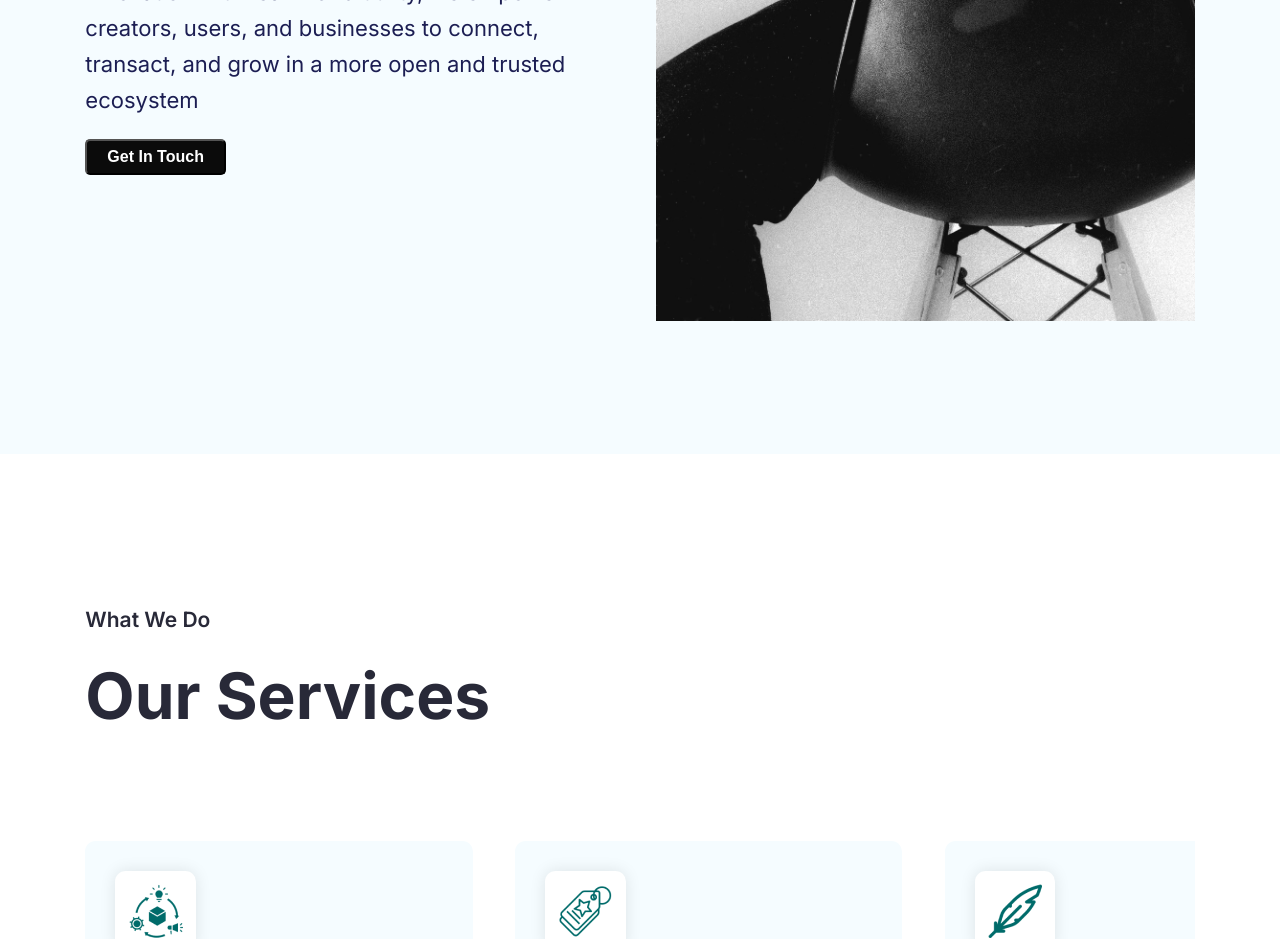
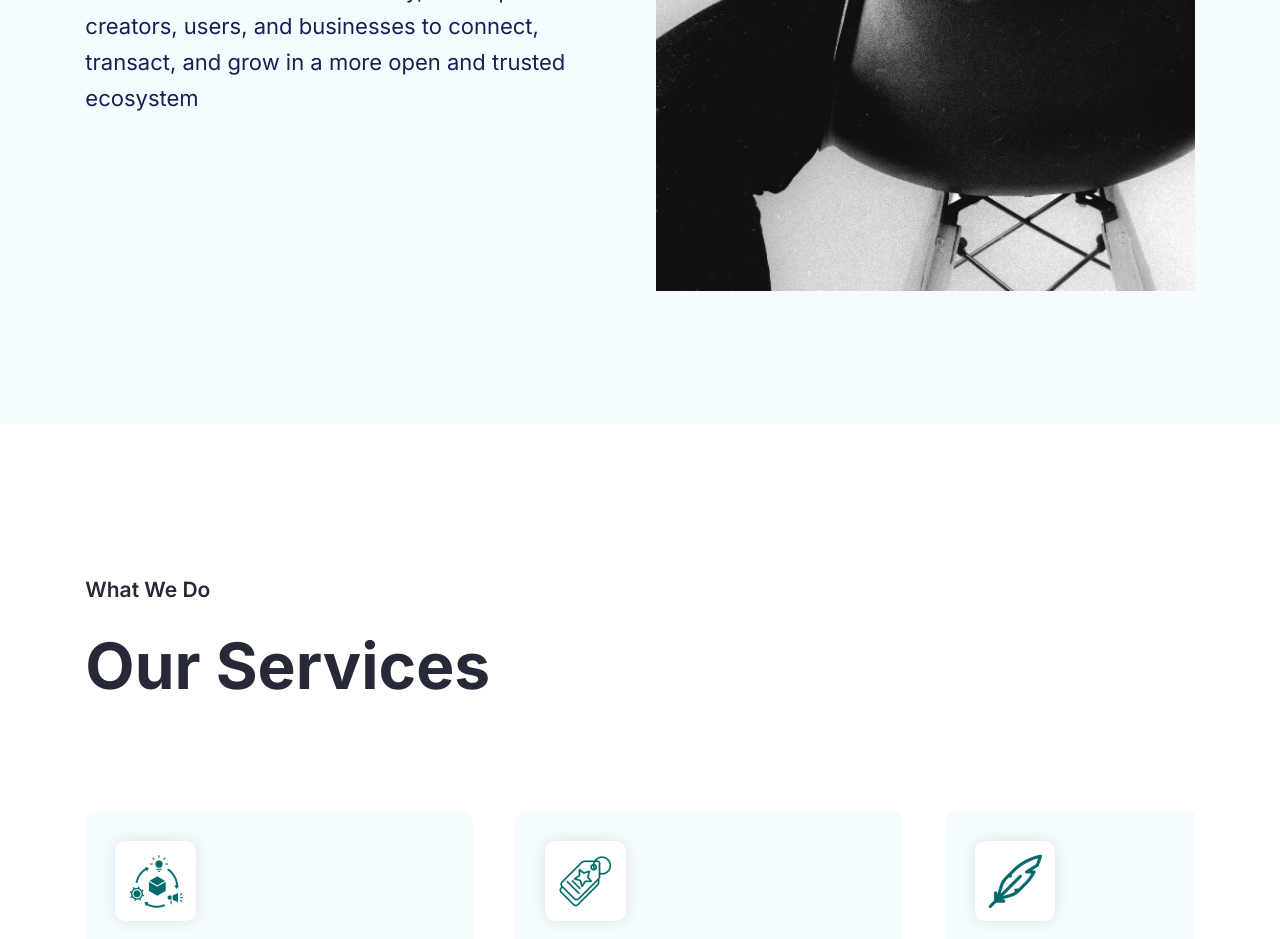
Before and after one commit to SteveTambo/HabixWeb, a React (Create React App) app in the folder client/: page / in a window 1280 px wide. Shown: the part 860-1799 px from the top of the page. Built offline with nearby package versions, Linux system fonts and the light colour scheme.

Commit message:
hero section

```diff
--- a/client/src/App.css
+++ b/client/src/App.css
@@ -8,7 +8,7 @@ body {
   -webkit-font-smoothing: "Inter", sans-serif;
   -moz-osx-font-smoothing: "Inter", sans-serif;
   font-style: normal;
-  padding-top: 90px;
+  padding-top: 60px;
 }
 img {
   max-width: 100%;
--- a/client/src/Pages/Home/HeroSection.jsx
+++ b/client/src/Pages/Home/HeroSection.jsx
@@ -23,7 +23,6 @@ export default function HeroSection() {
             to connect, transact, and grow in a more open and trusted ecosystem
           </p>
         </div>
-        <button className="btn btn-outline-primary">Get In Touch</button>
       </div>
       <div className="hero--section--img">
         <img src="./img/hbx1.jpeg" alt="Hero Section" />
```
